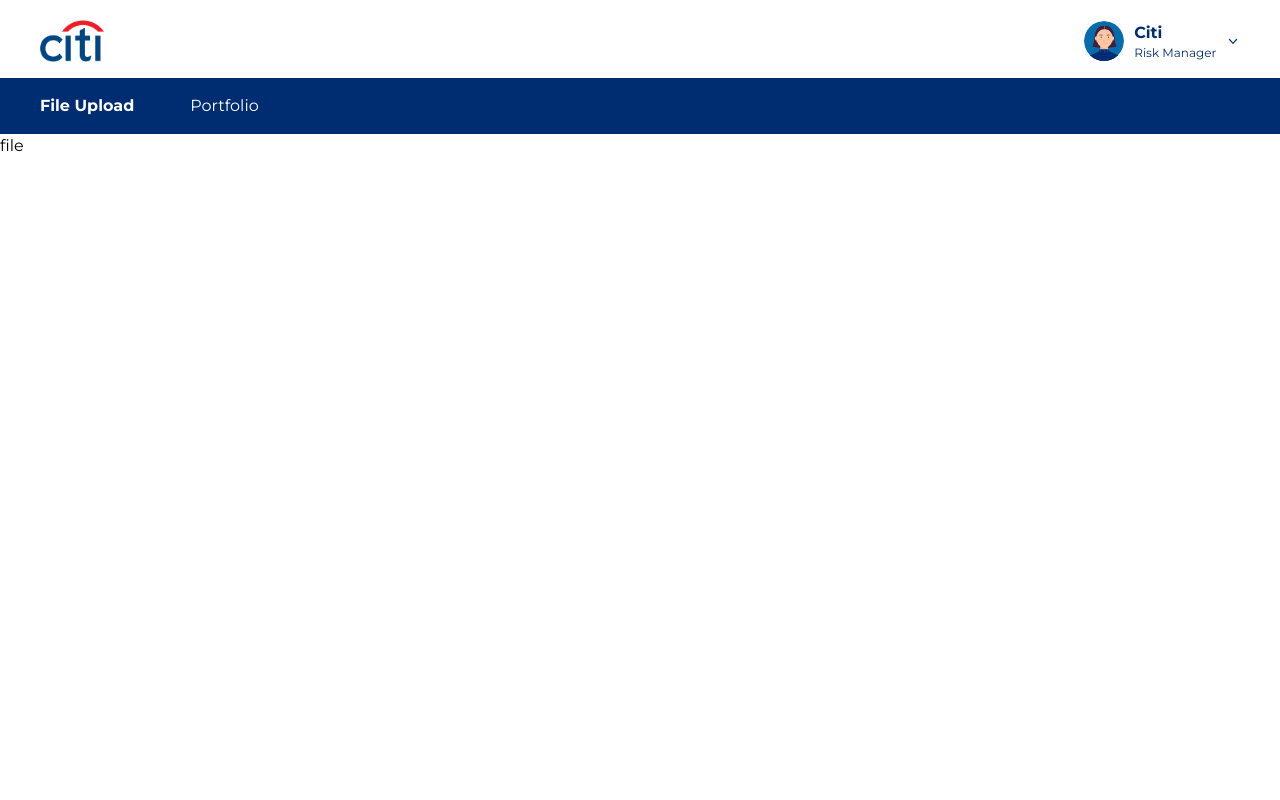
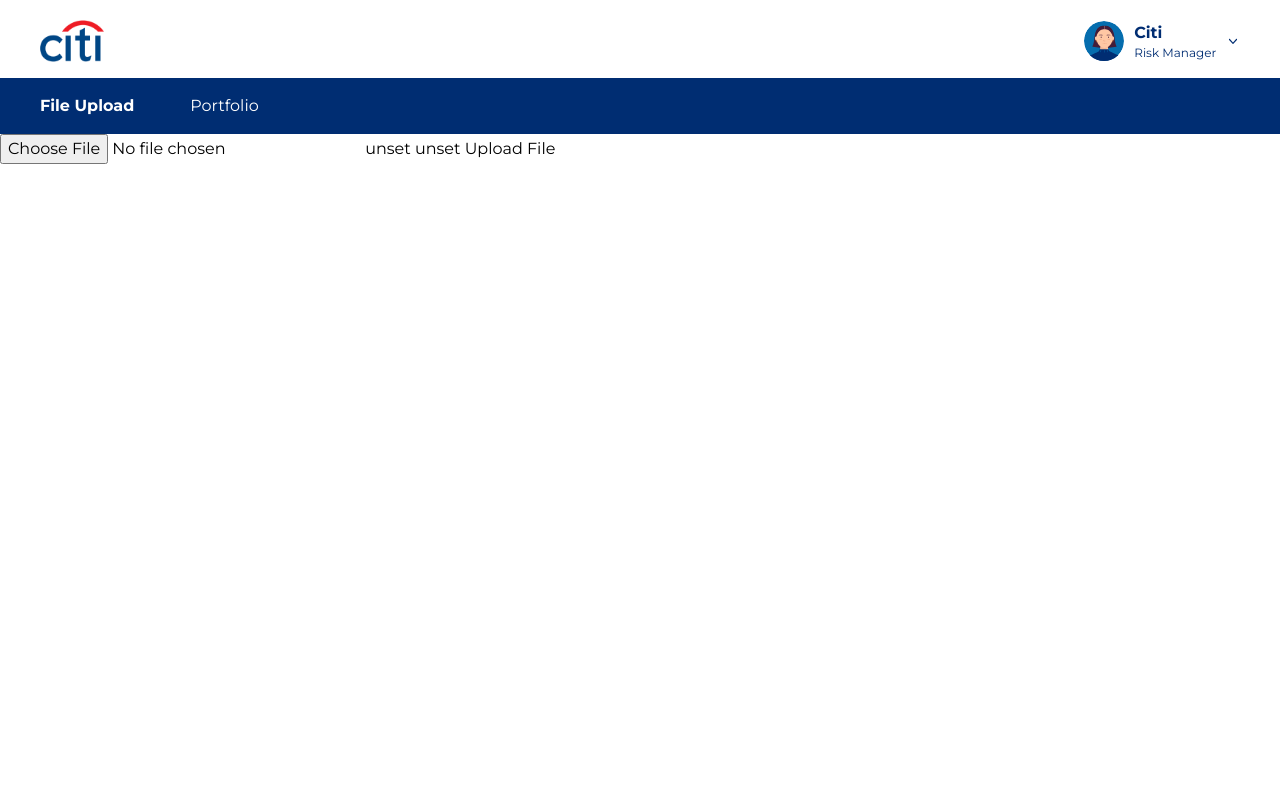
Before and after one commit to tanyipeng834/citi-bank-frontend, a Vue app: page / in a window 1280 px wide. Shown: the top 800 px of the page. Built offline with nearby package versions, Linux system fonts and the light colour scheme; no server answers.

Commit message:
working on the file managment

```diff
--- a/index.html
+++ b/index.html
@@ -12,3 +12,8 @@
     <script type="module" src="/src/main.js"></script>
   </body>
 </html>
+<script>
+   if (global === undefined) {
+    var global = window;
+  }
+  </script>
--- a/package.json
+++ b/package.json
@@ -8,6 +8,7 @@
     "preview": "vite preview"
   },
   "dependencies": {
+    "aws-sdk": "^2.1451.0",
     "pinia": "^2.1.6",
     "vue": "^3.3.4",
     "vue-router": "^4.2.4"
--- a/src/main.js
+++ b/src/main.js
@@ -6,6 +6,9 @@ import { createPinia } from 'pinia'
 import App from './App.vue'
 import router from './router'
 
+
+
+
 const app = createApp(App)
 
 app.use(createPinia())
--- a/src/views/FileUpload.vue
+++ b/src/views/FileUpload.vue
@@ -1,9 +1,76 @@
-<script setup>
-
-</script>
 
 <template>
     <div class="flex-grow min-h-screen">
-        file
+        <input type ="file" name ="fileInput" @change="handleFileChange">
+        {{ message }}
+
+        {{ accessKey }}
+
+        {{ secretKey }}
+
+
+        <button @click="uploadFile">Upload File</button>
+
     </div>
+
 </template>
+
+<script setup>
+    import AWS from 'aws-sdk';
+    import { ref } from 'vue';
+
+    const file = ref(null);
+    const accessKey = import.meta.env.VITE_AWS_ACCESS_KEY;
+    const secretKey = import.meta.env.VITE_AWS_SECRET_KEY;
+
+
+    const uploadFile = async () => {
+    // S3 Bucket Name
+    const S3_BUCKET = "citi-files";
+
+    // S3 Region
+    const REGION = "us-east-1";
+
+    // S3 Credentials
+    AWS.config.update({
+      accessKeyId: accessKey,
+      secretAccessKey: secretKey,
+    });
+    const s3 = new AWS.S3({
+      params: { Bucket: S3_BUCKET },
+      region: REGION,
+    });
+
+    // Files Parameters
+    const params = {
+      Bucket: S3_BUCKET,
+      Key: file.value.name,
+      Body: file.value,
+    };
+
+    // Uploading file to s3
+    try {
+      const data = await s3.upload(params).promise();
+      console.log(data);
+      console.log(file);
+      // File successfully uploaded
+      alert("Training materials uploaded successfully.");
+    } catch (error) {
+      console.error(error);
+      // Error uploading file
+      alert("Training materials uploaded unsuccessfully.");
+    }
+  };
+
+  // Function to handle file and store it to file state
+  const handleFileChange = (e) => {
+    // Uploaded file
+    const uploadedFile = e.target.files[0];
+    // Changing file state
+   file.value= uploadedFile;
+
+
+  };
+
+
+</script>
--- a/src/views/HomeView.vue
+++ b/src/views/HomeView.vue
@@ -1,5 +1,6 @@
 <script setup>
 import Navbar from '@/components/Navbar.vue'
+import FileUpload from './FileUpload.vue';
 const whyCiti = ['Our Story', 'Careers', 'Benefits and Services', 'Rewards', 'Citi Entertainment', 'Special Offers']
 const wealthManagement = ['Citigold Private Client', 'Citigold', 'City Priority', 'City Private Bank']
 const businessBanking = ['Small Business Accounts', 'Commercial Accounts']
@@ -10,6 +11,7 @@ const helpSupport = ['Contact Us', 'Help & FAQs', 'Security Center']
 <template>
   <div>
     <Navbar/>
+    <FileUpload/>
     <footer class="bg-black text-white text-sm pt-9 pb-4">
       <div class="px-28 flex justify-center">
         <div class="mr-auto">
```
Also changed, not shown: 2 other files (tests, documents, lock files or other folders).
